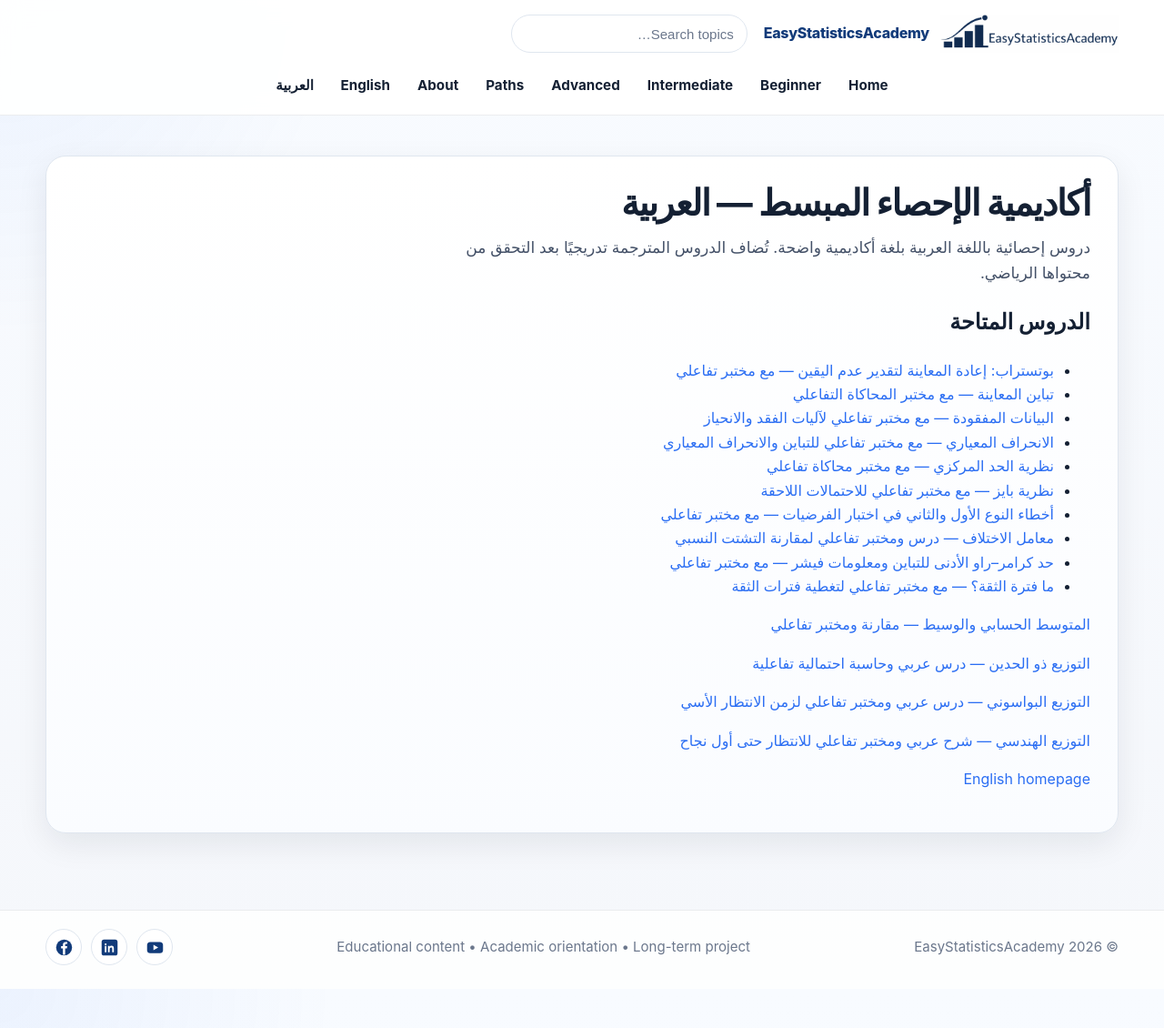
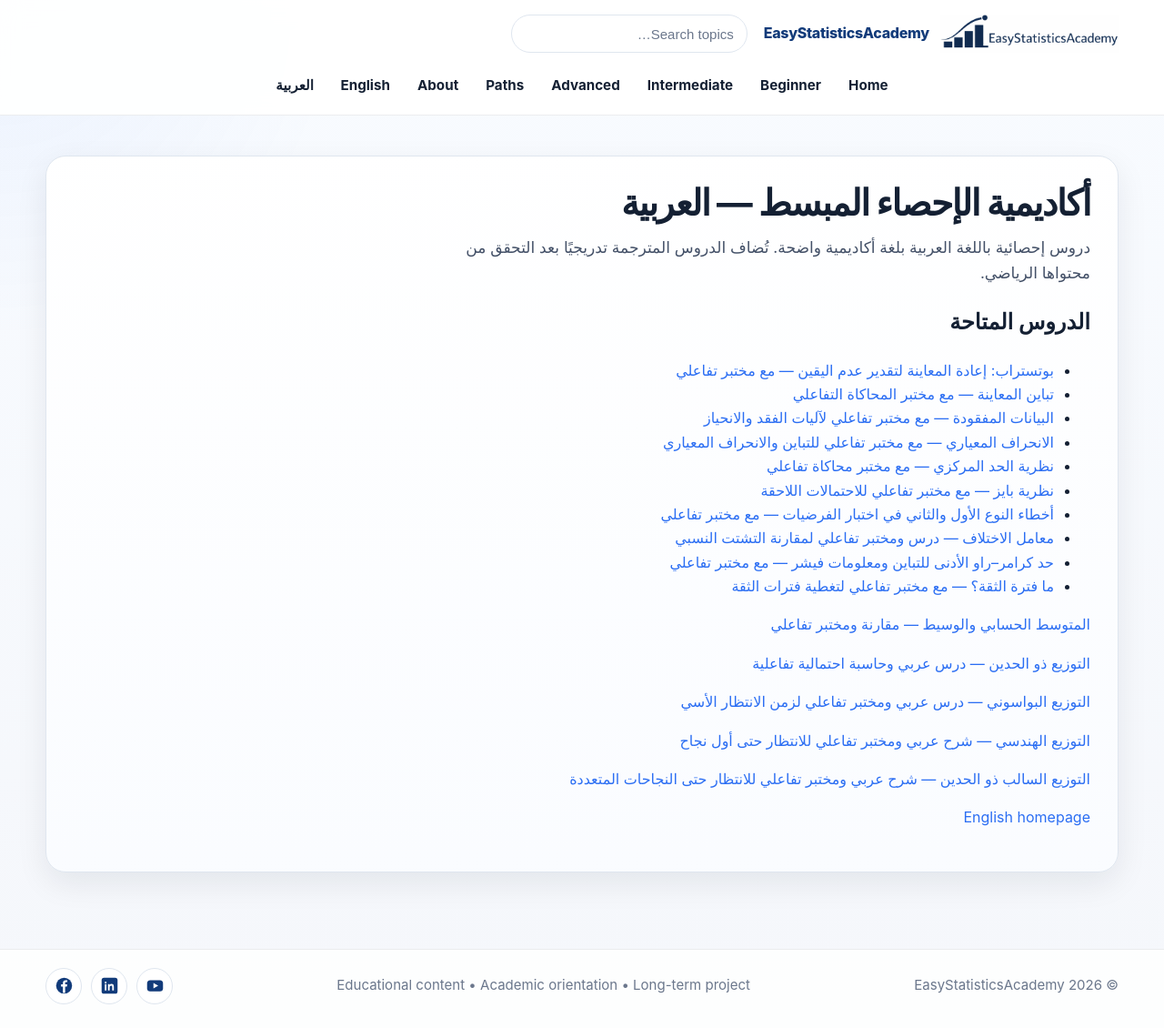
Before and after one commit to ammar-homaida-statistics/easystatisticsacademy, a Jekyll site: the page built from ar/index.md, in a window 1280 px wide and 1130 px high. Shown: the whole window at 91% size. Built offline with Jekyll 4.4.1, drawn with Linux system fonts in a browser that asks for light colours.

Commit message:
Batch #64: add Arabic Negative Binomial lesson to Arabic home

```diff
--- a/ar/index.md
+++ b/ar/index.md
@@ -14,5 +14,6 @@ lang: ar
 <p><a href="/ar/probability/distributions/binomial-distribution/">التوزيع ذو الحدين — درس عربي وحاسبة احتمالية تفاعلية</a></p>
 <p><a href="/ar/probability/distributions/poisson-distribution/">التوزيع البواسوني — درس عربي ومختبر تفاعلي لزمن الانتظار الأسي</a></p>
 <p><a href="/ar/probability/distributions/geometric-distribution/">التوزيع الهندسي — شرح عربي ومختبر تفاعلي للانتظار حتى أول نجاح</a></p>
+<p><a href="/ar/probability/distributions/negative-binomial-distribution/">التوزيع السالب ذو الحدين — شرح عربي ومختبر تفاعلي للانتظار حتى النجاحات المتعددة</a></p>
 <p><a href="/" lang="en" dir="ltr">English homepage</a></p>
 </div></section>
```
